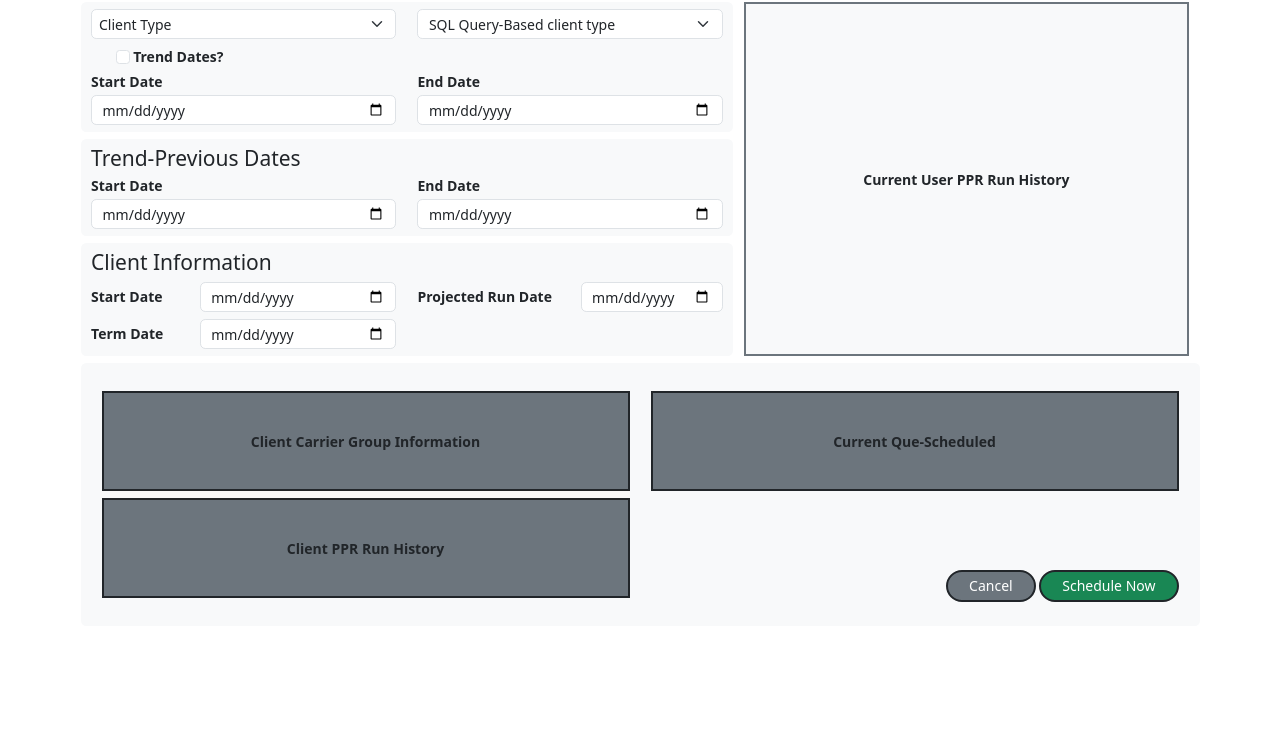
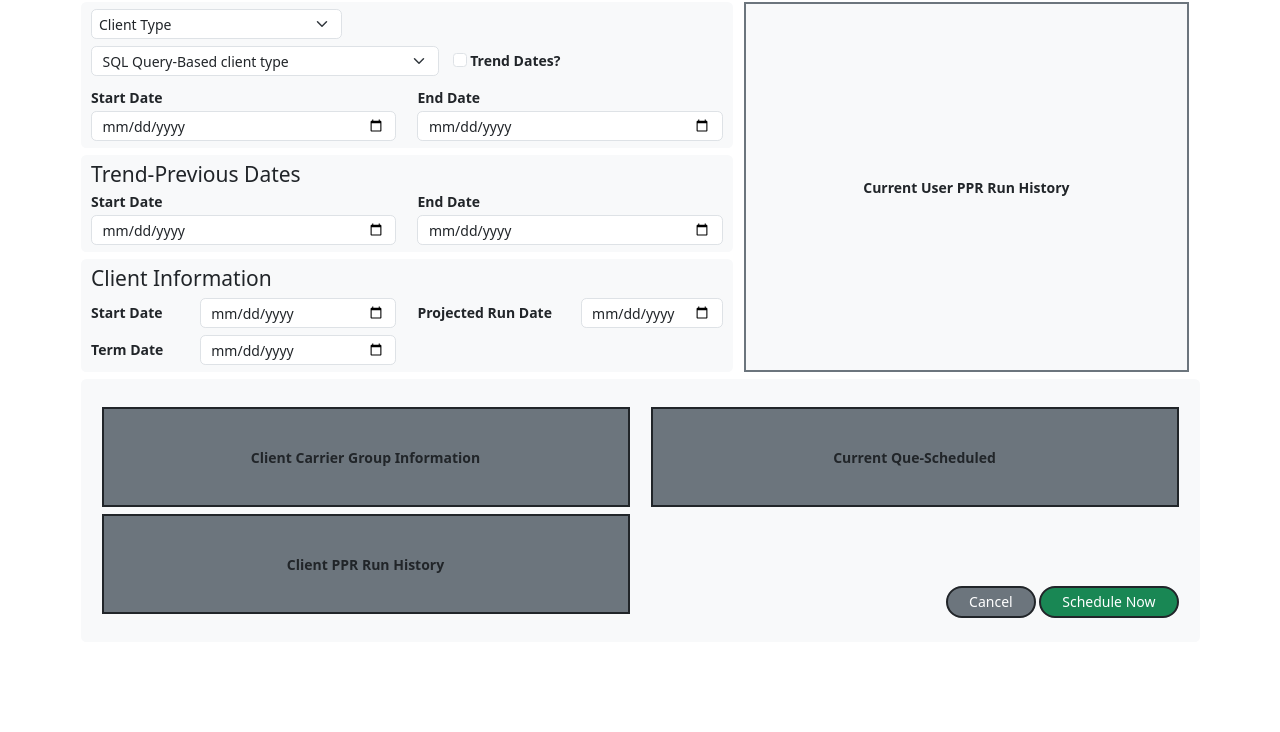
Before and after one commit to mr-pacifist/Inputlayout, a plain HTML site: page index.html in a window 1280 px wide. Shown: the part 68-800 px from the top of the page. Drawn offline with nearby package versions, Linux system fonts and the light colour scheme.

Commit message:
Update index.html

```diff
--- a/index.html
+++ b/index.html
@@ -41,7 +41,7 @@
                  <div class=" row py-2 rounded bg-light ">
                   <div class=" row  mx-auto px-0">
                     <!--Client type drompdown  -->
-                      <div class=" col-6">
+                      <div class=" col-5">
                         <select class="form-select py-1 px-2 " name="" id="" >
                           <option value="">Client Type</option>
                           <option value="">Client Type 1</option>
@@ -51,8 +51,11 @@
                           <option value="">Client Type 5</option>
                         </select>
                       </div>
+
+                  </div>
+                  <div class="row  my-2">
                      <!--SQL Query - Based client type drompdown  -->
-                      <div class="col-6">
+                     <div class="col-7">
                       <select class="form-select py-1" name="" id="" >
                           <option value="">SQL Query-Based client type</option>
                           <option value="">Option 2</option>
@@ -60,9 +63,7 @@
                           <option value="">Option 3</option>
                       </select>
                   </div>
-                  </div>
-                  <div class="row mx-3 mt-2">
-                    <div class="col-12 colform-check">
+                    <div class="col-5 colform-check my-1 px-1">
                       <input type="checkbox" class="form-check-input" id="myCheckbox">
                       <label class="form-check-label fw-bold " for="myCheckbox">Trend Dates?</label>
                     </div>
```
Lines whose indentation alone changed are shown as unchanged.
